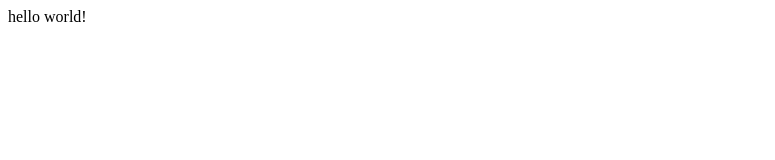
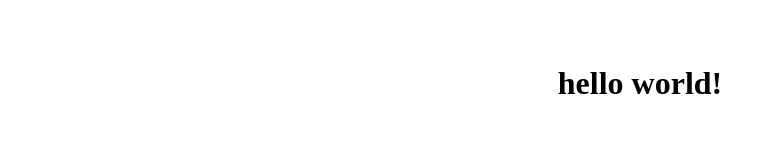
Before and after one commit to chevronwang/chevronwang.github.io, a plain HTML site: page index.html in a window 1280 px wide. Shown: the whole page, without its empty margins (0-775 px from the left). Drawn offline with Linux system fonts and the light colour scheme.

Commit message:
Add files via upload

```diff
--- a/index.html
+++ b/index.html
@@ -1,8 +1,12 @@
 <html>
 
 <body>
+    <br/>
+    <br/>
+    <div style="text-align:center">
+        <h1>hello world!</h1>
+    </div>
 
-    hello world!
 
 </body>
 
```
